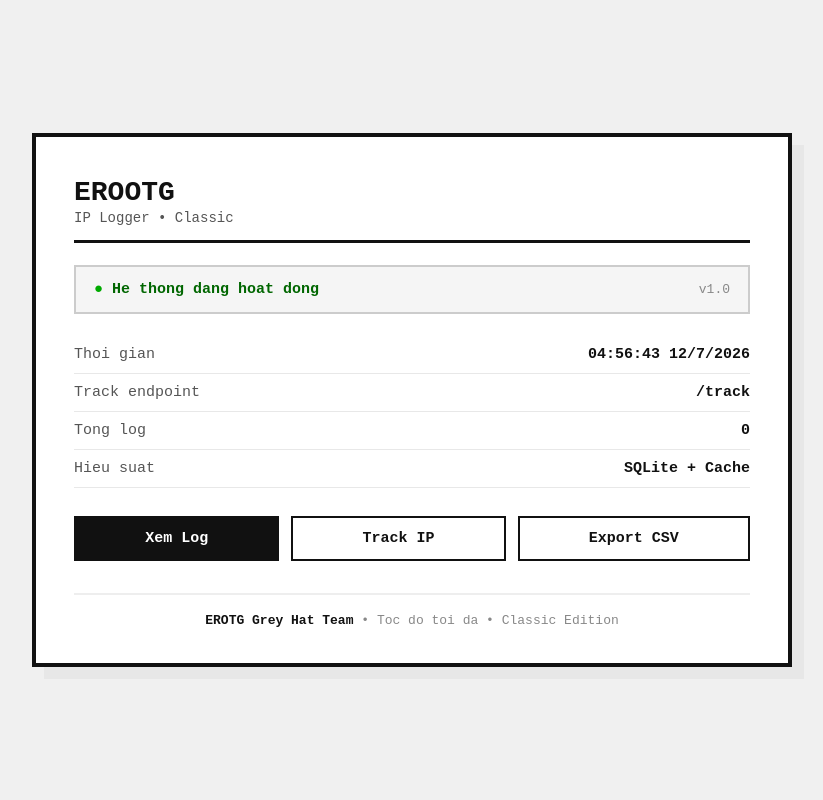
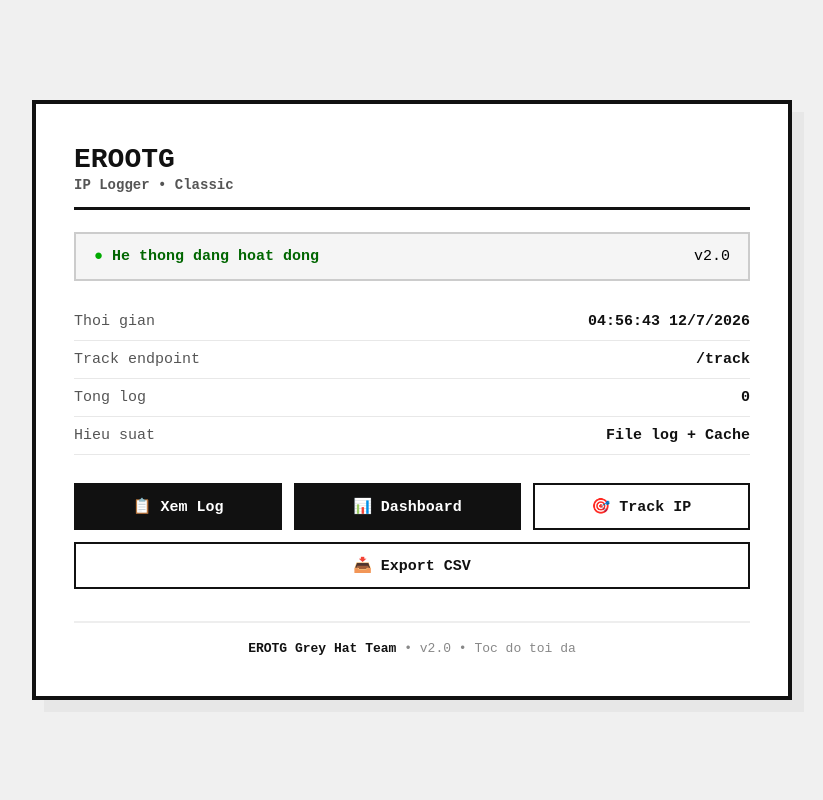
Before and after one commit to binh12asd/erootg-ip-logger, a Flask app: page / in a window 1280 px wide. Shown: the whole page, without its empty margins (228-1051 px from the left). Run offline with Flask 3, Linux system fonts and the light colour scheme.

Commit message:
Update index.html

```diff
--- a/templates/index.html
+++ b/templates/index.html
@@ -5,149 +5,48 @@
     <title>EROOTG IP Logger</title>
     <style>
         * { margin: 0; padding: 0; box-sizing: border-box; }
-        body {
-            background: #f0f0f0;
-            font-family: 'Courier New', 'Consolas', monospace;
-            display: flex;
-            justify-content: center;
-            align-items: center;
-            min-height: 100vh;
-            padding: 30px 20px;
-        }
-        .box {
-            max-width: 760px;
-            width: 100%;
-            background: #ffffff;
-            border: 4px solid #111;
-            padding: 40px 38px 35px;
-            box-shadow: 12px 12px 0 rgba(0,0,0,0.04);
-        }
-        .logo {
-            border-bottom: 3px solid #111;
-            padding-bottom: 14px;
-            margin-bottom: 22px;
-        }
-        .logo h1 {
-            font-size: 28px;
-            font-weight: 700;
-            font-family: 'Courier New', monospace;
-            color: #111;
-            margin: 0;
-        }
-        .logo .sub {
-            font-size: 14px;
-            color: #555;
-            font-weight: 400;
-            display: block;
-            margin-top: 2px;
-        }
-        .status {
-            background: #f5f5f5;
-            border: 2px solid #ccc;
-            padding: 14px 18px;
-            display: flex;
-            justify-content: space-between;
-            align-items: center;
-            flex-wrap: wrap;
-            font-size: 15px;
-            margin-bottom: 22px;
-        }
-        .status .live {
-            color: #006600;
-            font-weight: 700;
-        }
-        .status .live::before {
-            content: "● ";
-            color: #00aa00;
-        }
-        .status .ver {
-            font-size: 13px;
-            color: #888;
-        }
-        .row {
-            display: flex;
-            justify-content: space-between;
-            padding: 10px 0;
-            border-bottom: 1px solid #e8e8e8;
-            font-size: 15px;
-        }
+        body { background: #f0f0f0; font-family: 'Courier New', monospace; display: flex; justify-content: center; align-items: center; min-height: 100vh; padding: 30px 20px; }
+        .box { max-width: 760px; width: 100%; background: #fff; border: 4px solid #111; padding: 40px 38px; box-shadow: 12px 12px 0 rgba(0,0,0,0.04); }
+        .logo { border-bottom: 3px solid #111; padding-bottom: 14px; margin-bottom: 22px; }
+        .logo h1 { font-size: 28px; font-weight: 700; font-family: 'Courier New', monospace; color: #111; margin: 0; }
+        .logo .sub { font-size: 14px; color: #555; display: block; margin-top: 2px; }
+        .status { background: #f5f5f5; border: 2px solid #ccc; padding: 14px 18px; display: flex; justify-content: space-between; flex-wrap: wrap; font-size: 15px; margin-bottom: 22px; }
+        .status .live { color: #006600; font-weight: 700; }
+        .status .live::before { content: "● "; color: #00aa00; }
+        .row { display: flex; justify-content: space-between; padding: 10px 0; border-bottom: 1px solid #e8e8e8; font-size: 15px; }
         .row:last-child { border: none; }
         .label { color: #555; }
         .value { font-weight: 700; color: #111; }
-        .links {
-            display: flex;
-            gap: 12px;
-            flex-wrap: wrap;
-            margin-top: 28px;
-        }
-        .links a {
-            background: #111;
-            color: #fff;
-            text-decoration: none;
-            padding: 12px 30px;
-            border: 2px solid #111;
-            font-weight: 700;
-            font-size: 15px;
-            font-family: 'Courier New', monospace;
-            transition: 0.08s linear;
-            cursor: pointer;
-            text-align: center;
-            flex: 1 1 auto;
-            min-width: 120px;
-        }
-        .links a:hover {
-            background: #fff;
-            color: #111;
-        }
-        .links a.outline {
-            background: #fff;
-            color: #111;
-        }
-        .links a.outline:hover {
-            background: #111;
-            color: #fff;
-        }
-        .footer {
-            margin-top: 32px;
-            font-size: 13px;
-            color: #888;
-            border-top: 2px solid #eee;
-            padding-top: 18px;
-            text-align: center;
-        }
-        .footer .team {
-            color: #111;
-            font-weight: 700;
-        }
-        @media (max-width: 500px) {
-            .box { padding: 20px 16px; }
-            .logo h1 { font-size: 22px; }
-            .links a { flex: 1 1 100%; }
-        }
+        .links { display: flex; gap: 12px; flex-wrap: wrap; margin-top: 28px; }
+        .links a { background: #111; color: #fff; text-decoration: none; padding: 12px 30px; border: 2px solid #111; font-weight: 700; font-size: 15px; font-family: 'Courier New', monospace; transition: 0.08s; cursor: pointer; text-align: center; flex: 1 1 auto; min-width: 120px; }
+        .links a:hover { background: #fff; color: #111; }
+        .links a.outline { background: #fff; color: #111; }
+        .links a.outline:hover { background: #111; color: #fff; }
+        .footer { margin-top: 32px; font-size: 13px; color: #888; border-top: 2px solid #eee; padding-top: 18px; text-align: center; }
+        .footer .team { color: #111; font-weight: 700; }
+        @media (max-width: 500px) { .box { padding: 20px 16px; } .logo h1 { font-size: 22px; } .links a { flex: 1 1 100%; } }
     </style>
 </head>
 <body>
 <div class="box">
     <div class="logo">
-        <h1>
-            EROOTG
-            <span class="sub">IP Logger • Classic</span>
-        </h1>
+        <h1>EROOTG <span class="sub">IP Logger • Classic</span></h1>
     </div>
     <div class="status">
         <span class="live">He thong dang hoat dong</span>
-        <span class="ver">v1.0</span>
+        <span class="ver">v2.0</span>
     </div>
     <div class="row"><span class="label">Thoi gian</span><span class="value" id="clock">--:--:--</span></div>
     <div class="row"><span class="label">Track endpoint</span><span class="value">/track</span></div>
     <div class="row"><span class="label">Tong log</span><span class="value" id="totalLogs">0</span></div>
-    <div class="row"><span class="label">Hieu suat</span><span class="value">SQLite + Cache</span></div>
+    <div class="row"><span class="label">Hieu suat</span><span class="value">File log + Cache</span></div>
     <div class="links">
-        <a href="/logs">Xem Log</a>
-        <a href="/track" class="outline" target="_blank">Track IP</a>
-        <a href="/export" class="outline">Export CSV</a>
+        <a href="/logs">📋 Xem Log</a>
+        <a href="/dashboard">📊 Dashboard</a>
+        <a href="/track" class="outline" target="_blank">🎯 Track IP</a>
+        <a href="/export/csv" class="outline">📥 Export CSV</a>
     </div>
-    <div class="footer"><span class="team">EROTG Grey Hat Team</span> • Toc do toi da • Classic Edition</div>
+    <div class="footer"><span class="team">EROTG Grey Hat Team</span> • v2.0 • Toc do toi da</div>
 </div>
 <script>
     function updateClock() { document.getElementById('clock').textContent = new Date().toLocaleString('vi-VN'); }
```
